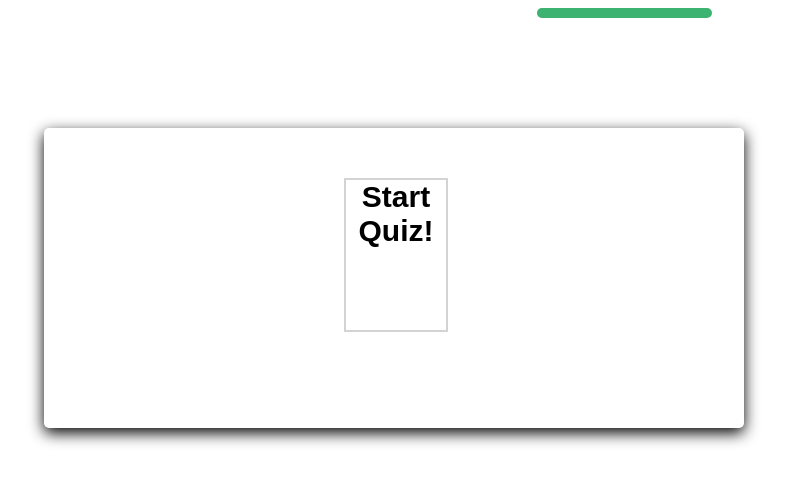
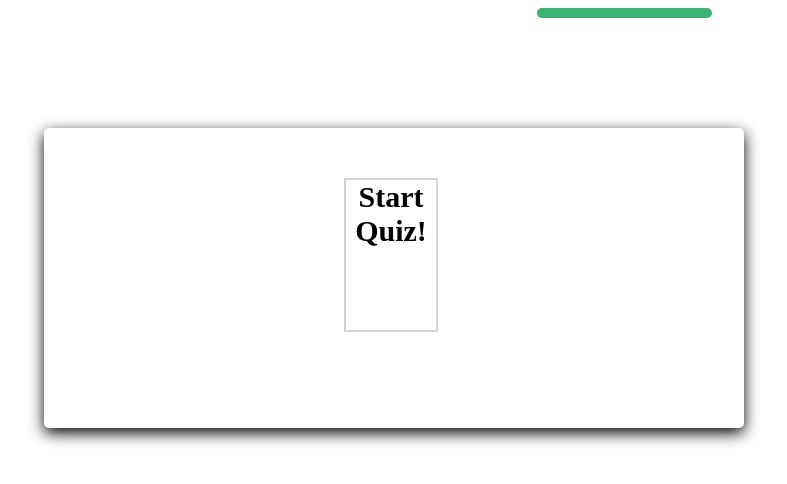
Before and after one commit to kirschnerp/timedquiz, a plain HTML site: page index.html in a window 1280 px wide. Shown: the whole page, without its empty margins (246-1033 px from the left). Drawn offline with Linux system fonts and the light colour scheme.

Commit message:
Last commit. Not my finest hour

```diff
--- a/style.css
+++ b/style.css
@@ -1,6 +1,6 @@
 body{
     font-size: 20px;
-    font-family: Arial, monospace;
+    font-family: Arial, Helvetica,
 }
 
 #container{
@@ -16,7 +16,7 @@ body{
     font-size: 1.5em;
     font-weight: bolder;
     word-break: break-all;
-    width:100px;
+    width:90px;
     height:150px;
     border : 2px solid lightgrey;
     text-align: center;
```
